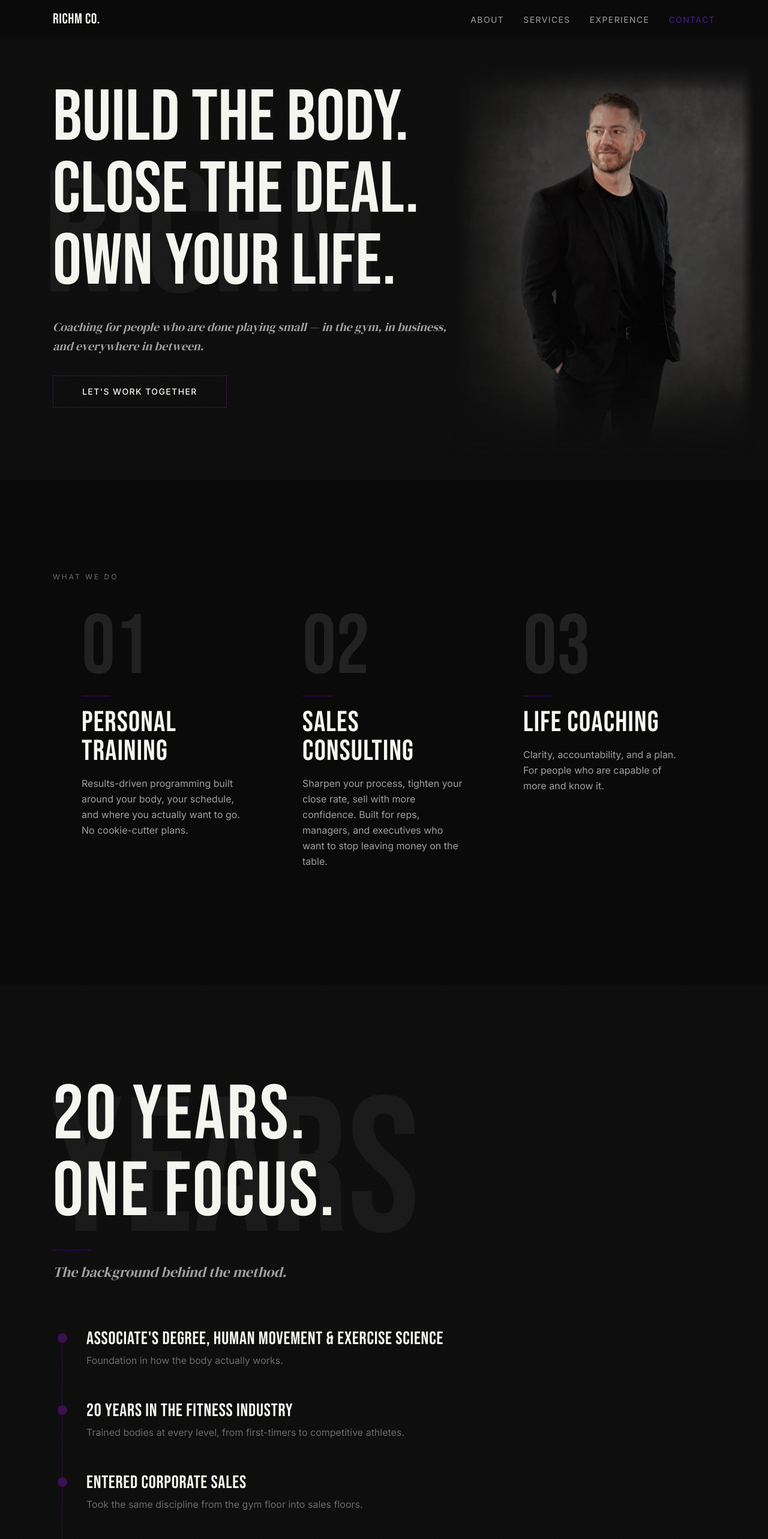
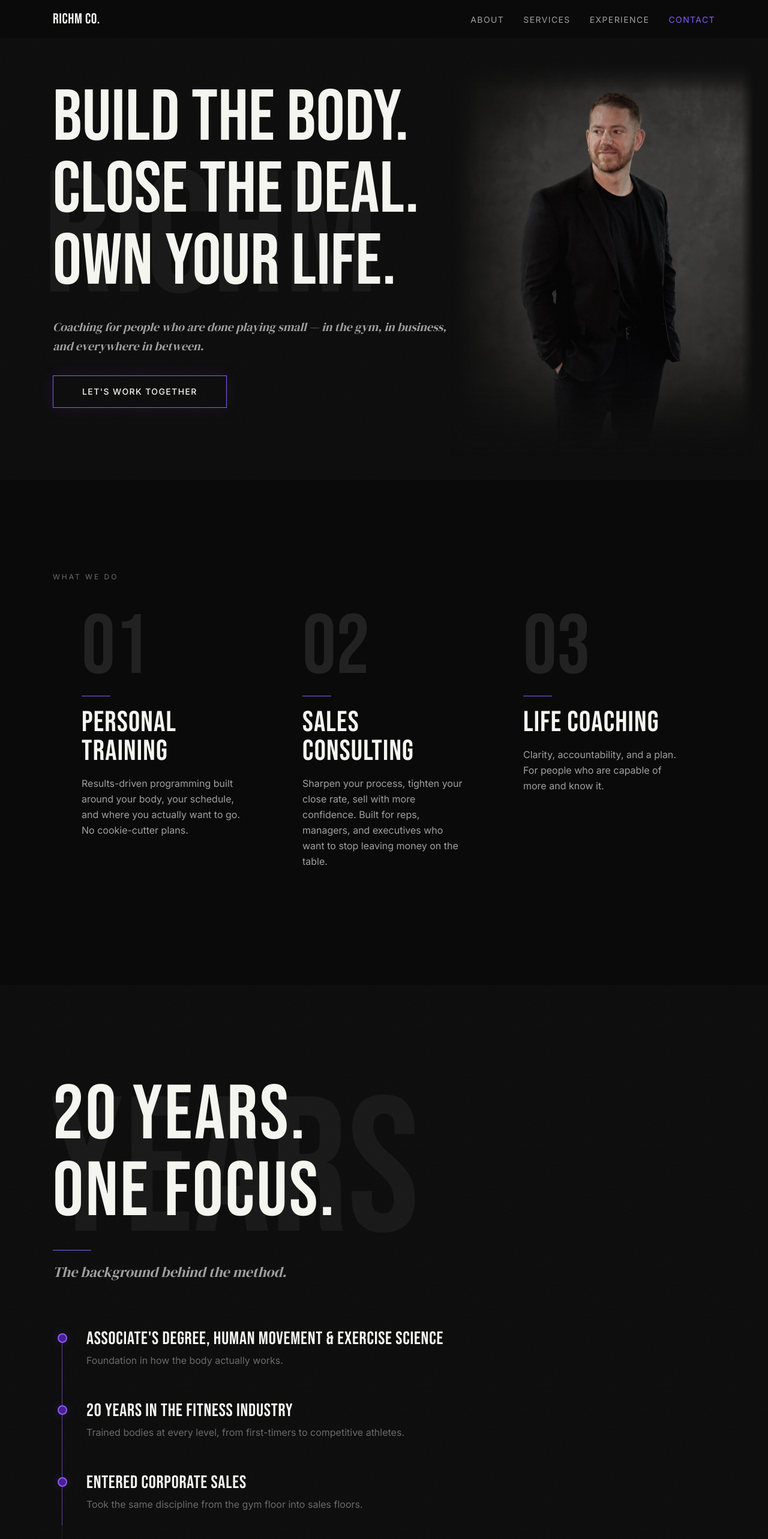
Before and after one commit to kaiafay/richm-co, a Next.js app: page / in a window 1280 px wide. Shown: the top 2566 px of the page at 60% size. Built offline with nearby package versions, Linux system fonts and the light colour scheme.

Commit message:
make accent color brighter for contrast

```diff
--- a/app/globals.css
+++ b/app/globals.css
@@ -11,6 +11,7 @@
   --surface-dark: #0a0a0a;
   --accent-purple: #3B0764;
   --accent-purple-hover: #4C1D95;
+  --accent-violet: #8B5CF6;
   --muted-fg: #6b6b6b;
   --border-dark: #1f1f1f;
   --border-light: #d4d4d0;
@@ -36,6 +37,7 @@
   --color-surface-dark: var(--surface-dark);
   --color-accent-purple: var(--accent-purple);
   --color-accent-purple-hover: var(--accent-purple-hover);
+  --color-accent-violet: var(--accent-violet);
   --color-muted-fg: var(--muted-fg);
   --color-border-dark: var(--border-dark);
   --color-border-light: var(--border-light);
--- a/components/about.tsx
+++ b/components/about.tsx
@@ -35,7 +35,7 @@ export function About() {
           {/* Right: Copy */}
           <FadeUp delay={100} className="flex flex-col justify-center lg:pt-8">
             {/* Purple accent rule */}
-            <div className="w-12 h-px bg-[#3B0764] mb-8" aria-hidden="true" />
+            <div className="w-12 h-px bg-accent-violet mb-8" aria-hidden="true" />
 
             <h2 className="font-display text-5xl md:text-6xl lg:text-7xl text-[#f5f5f0] uppercase tracking-wide leading-none mb-10">
               The Method Comes From the Man
--- a/components/cta.tsx
+++ b/components/cta.tsx
@@ -16,7 +16,7 @@ export function CTA() {
         {/* Purple accent rule */}
         <FadeUp delay={0}>
           <div
-            className="w-12 h-px bg-[#3B0764] mx-auto mb-12"
+            className="w-12 h-px bg-accent-violet mx-auto mb-12"
             aria-hidden="true"
           />
         </FadeUp>
@@ -40,11 +40,12 @@ export function CTA() {
             rel="noopener noreferrer"
             className="
               inline-block font-sans text-sm font-medium tracking-widest uppercase
-              bg-transparent border border-[#3D0F52] text-[#f5f5f0]
+              bg-transparent border border-accent-violet text-[#f5f5f0]
               px-12 py-4
+              shadow-[0_0_24px_rgb(139_92_246_/_0.12)]
               transition-colors duration-200
-              hover:bg-[#3D0F52] hover:text-[#f5f5f0]
-              focus-visible:outline focus-visible:outline-2 focus-visible:outline-offset-2 focus-visible:outline-[#3D0F52]
+              hover:bg-accent-purple-hover hover:border-accent-violet hover:text-[#f5f5f0]
+              focus-visible:outline focus-visible:outline-2 focus-visible:outline-offset-2 focus-visible:outline-accent-violet
             "
           >
             Book a Free Call
--- a/components/footer.tsx
+++ b/components/footer.tsx
@@ -46,7 +46,7 @@ export function Footer() {
           <a
             href="#"
             onClick={(e) => { e.preventDefault(); window.scrollTo({ top: 0, behavior: 'smooth' }) }}
-            className="font-display text-xl text-[#f5f5f0] tracking-wide hover:text-[#3B0764] transition-colors"
+            className="font-display text-xl text-[#f5f5f0] tracking-wide hover:text-accent-violet transition-colors"
             aria-label="RichM Co. — back to top"
           >
             RichM Co.
@@ -59,7 +59,7 @@ export function Footer() {
                 <li key={link.href}>
                   <button
                     onClick={() => handleNavClick(link.href)}
-                    className="font-sans text-xs tracking-widest uppercase text-[#6b6b6b] hover:text-[#4C1D95] transition-colors"
+                    className="font-sans text-xs tracking-widest uppercase text-[#6b6b6b] hover:text-accent-violet transition-colors"
                   >
                     {link.label}
                   </button>
@@ -74,7 +74,7 @@ export function Footer() {
               href="https://instagram.com"
               target="_blank"
               rel="noopener noreferrer"
-              className="text-[#6b6b6b] hover:text-[#4C1D95] transition-colors"
+              className="text-[#6b6b6b] hover:text-accent-violet transition-colors"
               aria-label="RichM Co. on Instagram"
             >
               <InstagramIcon />
--- a/components/hero.tsx
+++ b/components/hero.tsx
@@ -49,11 +49,12 @@ export function Hero() {
               rel="noopener noreferrer"
               className="
                 inline-block font-sans text-sm font-medium tracking-widest uppercase
-                bg-transparent border border-[#3D0F52] text-[#f5f5f0]
+                bg-transparent border border-accent-violet text-[#f5f5f0]
                 px-12 py-4
+                shadow-[0_0_24px_rgb(139_92_246_/_0.12)]
                 transition-colors duration-200
-                hover:bg-[#3D0F52] hover:text-[#f5f5f0]
-                focus-visible:outline focus-visible:outline-2 focus-visible:outline-offset-2 focus-visible:outline-[#3D0F52]
+                hover:bg-accent-purple-hover hover:border-accent-violet hover:text-[#f5f5f0]
+                focus-visible:outline focus-visible:outline-2 focus-visible:outline-offset-2 focus-visible:outline-accent-violet
               "
             >
               Let&apos;s Work Together
@@ -67,7 +68,7 @@ export function Hero() {
             <img
               src="/images/hero.webp"
               alt="Rich McCauley — Fitness and Business Coach"
-              className="absolute inset-0 w-full h-full object-cover object-[58%_center] grayscale-[20%] brightness-[0.92] contrast-[1.08]"
+              className="absolute inset-0 w-full h-full object-cover object-[58%_center] grayscale-[20%] brightness-[0.90] contrast-[1.08]"
             />
             <div
               className="absolute inset-0 bg-[linear-gradient(90deg,#0a0a0a_0%,rgb(10_10_10_/_0.56)_10%,rgb(10_10_10_/_0.12)_28%,transparent_48%),linear-gradient(0deg,#0a0a0a_0%,rgb(10_10_10_/_0.55)_10%,transparent_28%),linear-gradient(180deg,#0a0a0a_0%,rgb(10_10_10_/_0.24)_8%,transparent_22%)]"
--- a/components/nav.tsx
+++ b/components/nav.tsx
@@ -52,7 +52,7 @@ export function Nav() {
         <a
           href="#"
           onClick={(e) => { e.preventDefault(); window.scrollTo({ top: 0, behavior: 'smooth' }) }}
-          className="font-display text-2xl text-[#f5f5f0] tracking-wide hover:text-[#3B0764] transition-colors"
+          className="font-display text-2xl text-[#f5f5f0] tracking-wide hover:text-accent-violet transition-colors"
           aria-label="RichM Co. — home"
         >
           RichM Co.
@@ -69,8 +69,8 @@ export function Nav() {
                   onClick={() => handleNavClick(link.href)}
                   className={`font-sans text-sm tracking-widest uppercase transition-colors duration-200 ${
                     isActive
-                      ? 'text-[#4C1D95]'
-                      : 'text-[#a0a0a0] hover:text-[#4C1D95]'
+                      ? 'text-accent-violet'
+                      : 'text-[#a0a0a0] hover:text-accent-violet'
                   }`}
                 >
                   {link.label}
@@ -113,7 +113,7 @@ export function Nav() {
               <li key={link.href}>
                 <button
                   onClick={() => handleNavClick(link.href)}
-                  className="font-display text-3xl text-[#f5f5f0] tracking-wider hover:text-[#4C1D95] transition-colors w-full text-left"
+                  className="font-display text-3xl text-[#f5f5f0] tracking-wider hover:text-accent-violet transition-colors w-full text-left"
                 >
                   {link.label}
                 </button>
--- a/components/services.tsx
+++ b/components/services.tsx
@@ -56,7 +56,7 @@ export function Services() {
               <div className="mt-[95px] md:mt-[110px]">
                 {/* Purple accent rule */}
                 <div
-                  className="w-12 h-px bg-[#3B0764] mb-5"
+                  className="w-12 h-px bg-accent-violet mb-5"
                   aria-hidden="true"
                 />
 
--- a/components/timeline.tsx
+++ b/components/timeline.tsx
@@ -68,7 +68,7 @@ function MilestoneItem({
           className={`
             w-4 h-4 rounded-full border-2 transition-all duration-500
             ${active
-              ? 'bg-[#3D0F52] border-[#3D0F52]'
+              ? 'bg-accent-purple-hover border-accent-violet shadow-[0_0_18px_rgb(139_92_246_/_0.18)]'
               : 'bg-transparent border-[#3a3a3a]'
             }
           `}
@@ -143,7 +143,7 @@ export function Timeline() {
             One Focus.
           </h2>
           {/* Purple accent rule */}
-          <div className="w-16 h-px bg-[#3B0764] mt-8 mb-5" aria-hidden="true" />
+          <div className="w-16 h-px bg-accent-violet mt-8 mb-5" aria-hidden="true" />
           <p className="font-serif italic text-[#a0a0a0] text-xl md:text-2xl">
             The background behind the method.
           </p>
@@ -163,7 +163,7 @@ export function Timeline() {
             aria-hidden="true"
           >
             <div
-              className="w-full bg-[#3D0F52]/50"
+              className="w-full bg-accent-violet/60"
               style={{ height: `${lineProgress * 100}%` }}
             />
           </div>
```
